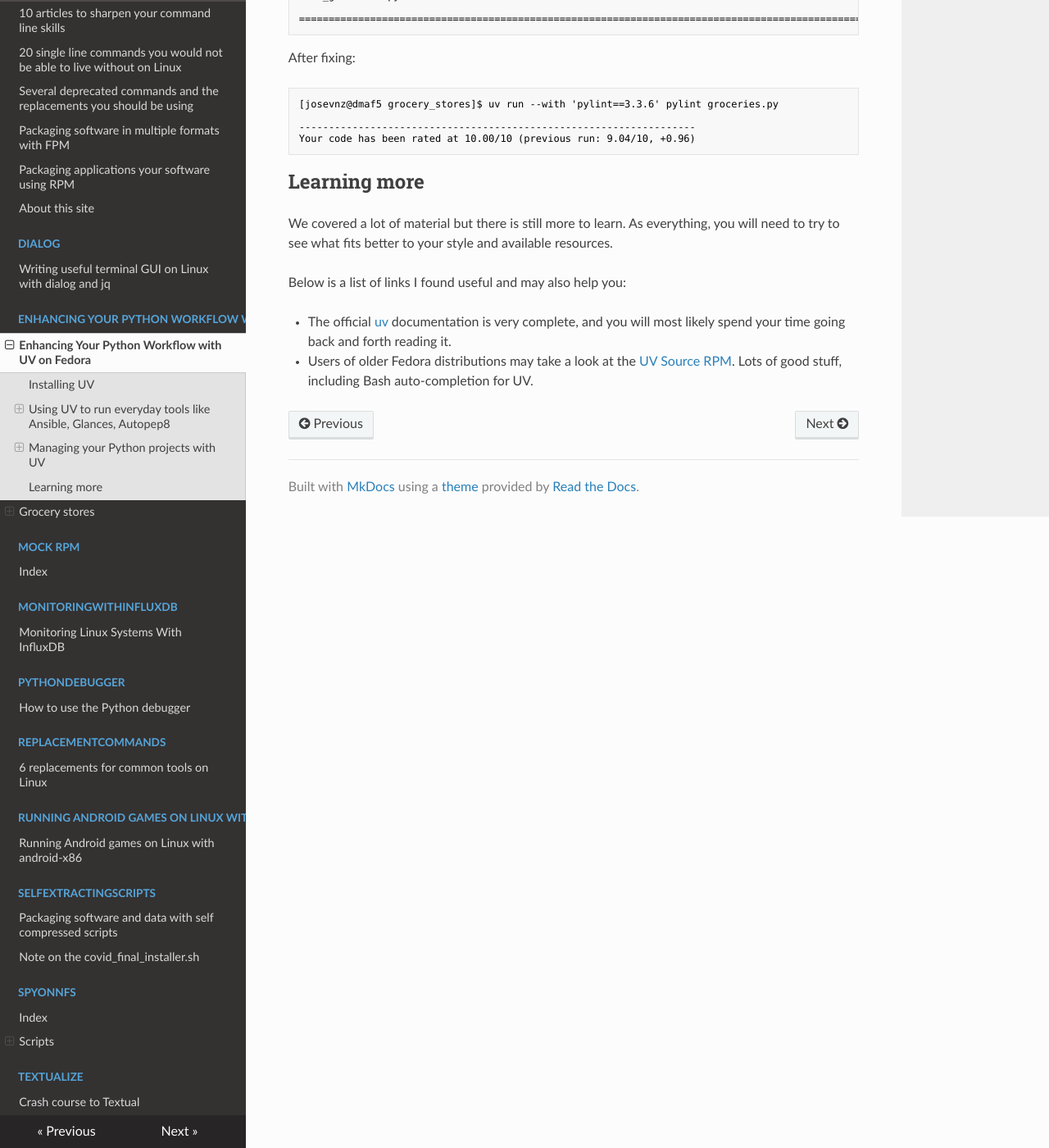
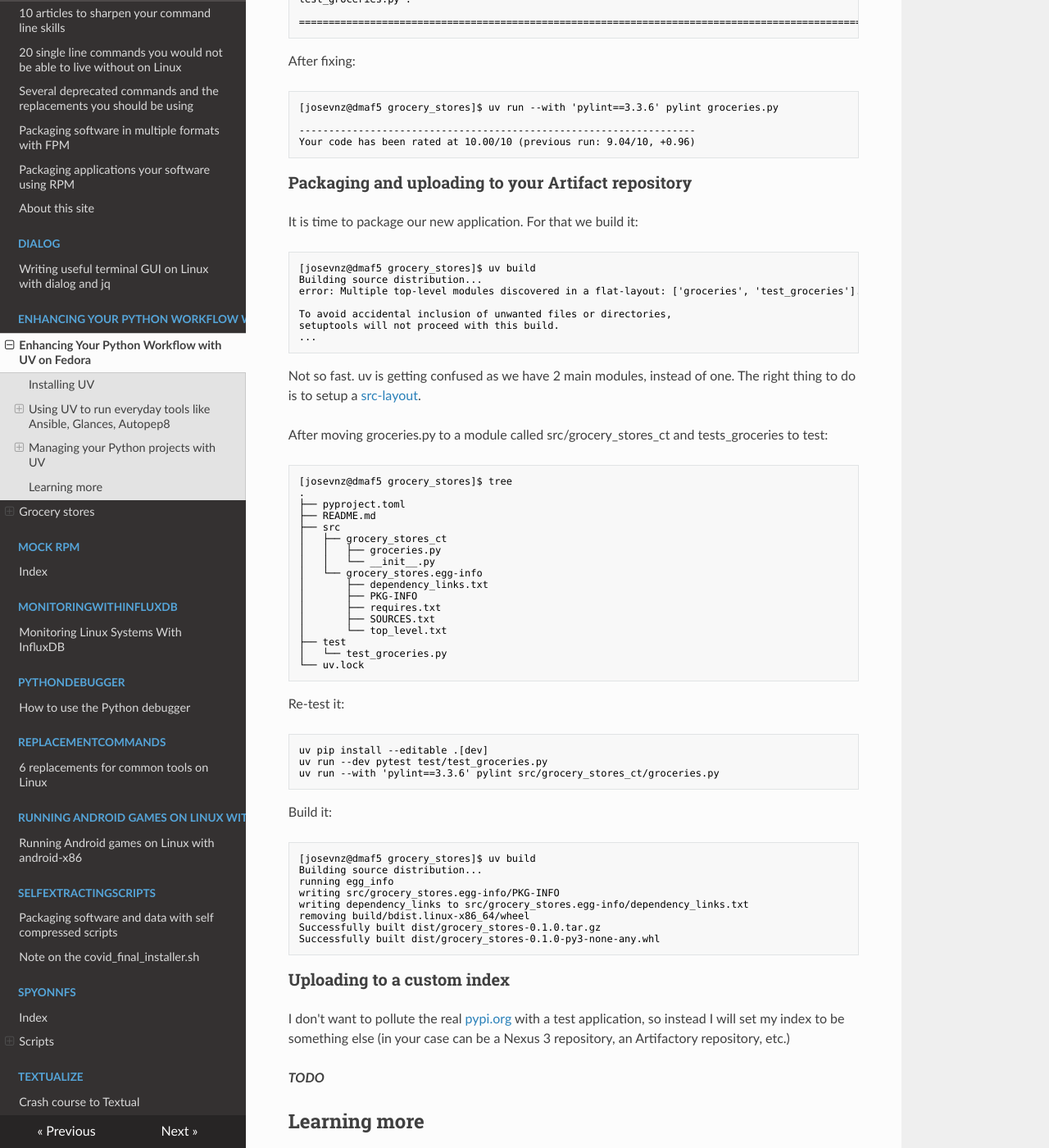
Before and after one commit to josevnz/tutorials, an MkDocs documentation site: the page built from docs/Enhancing_Your_Python_Workflow_with_UV_on_Fedora/README.md, in a window 1280 px wide and 1400 px high, scrolled down 12028 px. Shown: the whole window at 82% size. Built offline with MkDocs 1.6.1, drawn with Linux system fonts in a browser that asks for light colours; nearby versions of some CDN libraries.

Commit message:
Building and uploading

````diff
--- a/docs/Enhancing_Your_Python_Workflow_with_UV_on_Fedora/README.md
+++ b/docs/Enhancing_Your_Python_Workflow_with_UV_on_Fedora/README.md
@@ -459,7 +459,7 @@ dev = [
 
 ### Writing a CSV to Table display application
 
-The first step is to have the code that loads the data, then renders the Grocery store as a table. I will let you read the Textual tutorial on how to do this and instead will share the bulk of the code on a file called '[groceries.py](grocery_stores/groceries.py)':
+The first step is to have the code that loads the data, then renders the Grocery store as a table. I will let you read the Textual tutorial on how to do this and instead will share the bulk of the code on a file called '[groceries.py](grocery_stores/src/grocery_stores_ct/groceries.py)':
 
 ```python
 """
@@ -590,7 +590,7 @@ The application looks more or less like this:
 
 Time to see next how we can lint and unit test our new grocery store application
 
-#### Linting code with pylint:
+### Linting code with pylint:
 
 **_TODO_**
 
@@ -607,7 +607,7 @@ groceries.py:10:0: W0611: Unused work imported from textual (unused-import)
 Your code has been rated at 7.73/10 (previous run: 7.73/10, +0.00)
 ```
 
-#### Running unit tests with pytest
+### Running unit tests with pytest
 
 My textual app uses async so it requires a little bit of support. Not a problem:
 
@@ -635,6 +635,70 @@ After fixing:
 Your code has been rated at 10.00/10 (previous run: 9.04/10, +0.96)
 ```
 
+### Packaging and uploading to your Artifact repository
+
+It is time to package our new application. For that we build it:
+
+```shell
+[josevnz@dmaf5 grocery_stores]$ uv build
+Building source distribution...
+error: Multiple top-level modules discovered in a flat-layout: ['groceries', 'test_groceries'].
+
+To avoid accidental inclusion of unwanted files or directories,
+setuptools will not proceed with this build.
+...
+```
+
+Not so fast. uv is getting confused as we have 2 main modules, instead of one. The right thing to do is to setup a [src-layout](https://packaging.python.org/en/latest/discussions/src-layout-vs-flat-layout/).
+
+After moving groceries.py to a module called src/grocery_stores_ct and tests_groceries to test:
+
+```shell
+[josevnz@dmaf5 grocery_stores]$ tree
+.
+├── pyproject.toml
+├── README.md
+├── src
+│   ├── grocery_stores_ct
+│   │   ├── groceries.py
+│   │   └── __init__.py
+│   └── grocery_stores.egg-info
+│       ├── dependency_links.txt
+│       ├── PKG-INFO
+│       ├── requires.txt
+│       ├── SOURCES.txt
+│       └── top_level.txt
+├── test
+│   └── test_groceries.py
+└── uv.lock
+```
+
+Re-test it:
+```shell
+uv pip install --editable .[dev]
+uv run --dev pytest test/test_groceries.py
+uv run --with 'pylint==3.3.6' pylint src/grocery_stores_ct/groceries.py
+```
+
+Build it:
+
+```shell
+[josevnz@dmaf5 grocery_stores]$ uv build
+Building source distribution...
+running egg_info
+writing src/grocery_stores.egg-info/PKG-INFO
+writing dependency_links to src/grocery_stores.egg-info/dependency_links.txt
+removing build/bdist.linux-x86_64/wheel
+Successfully built dist/grocery_stores-0.1.0.tar.gz
+Successfully built dist/grocery_stores-0.1.0-py3-none-any.whl
+```
+
+### Uploading to a custom index
+
+I don't want to pollute the real [pypi.org](https://pypi.org/) with a test application, so instead I will set my index to be something else (in your case can be a Nexus 3 repository, an Artifactory repository, etc.)
+
+_**TODO**_
+
 ## Learning more
 
 We covered a lot of material but there is still more to learn. As everything, you will need to try to see what fits better to your style and available resources.
````
Also changed, not shown: docs/Enhancing_Your_Python_Workflow_with_UV_on_Fedora/grocery_stores/src/grocery_stores_ct/__init__.py (added), docs/Enhancing_Your_Python_Workflow_with_UV_on_Fedora/grocery_stores/src/grocery_stores_ct/groceries.py (renamed from docs/Enhancing_Your_Python_Workflow_with_UV_on_Fedora/grocery_stores/groceries.py), 2 other files.
